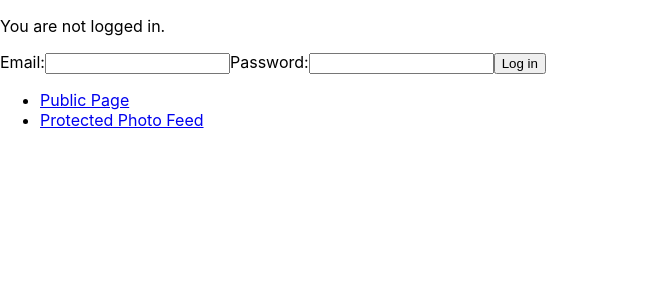
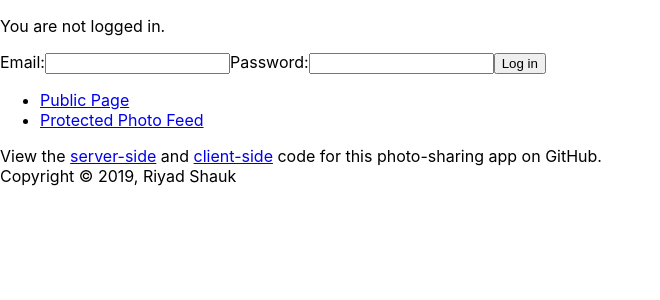
Before and after one commit to riyadshauk/family-photos-client, a React (Create React App) app: page / in a window 1280 px wide. Shown: the top 300 px of the page, without its empty margins (0-660 px from the left). Built offline with nearby package versions, Linux system fonts and the light colour scheme.

Commit message:
add footer

```diff
--- a/src/App.js
+++ b/src/App.js
@@ -1,5 +1,5 @@
 // @flow
-import React from 'react';
+import React, { Fragment } from 'react';
 import {
   BrowserRouter as Router,
   Route,
@@ -21,6 +21,7 @@
 
 const App = () => {
   return (
+    <Fragment>
       <Router>
         <div>
           <AuthButton />
@@ -37,6 +38,15 @@
           <PrivateRoute path="/photofeed" component={PhotoFeed} />
         </div>
       </Router>
+      <footer>
+        <div>
+          View the <a href="https://github.com/riyadshauk/family-photos-server">server-side</a> and <a href="https://github.com/riyadshauk/family-photos-client">client-side</a> code for this photo-sharing app on GitHub.
+        </div>
+        <div>
+          Copyright © 2019, Riyad Shauk
+        </div>
+      </footer>
+    </Fragment>
   );
 };
 
```
Lines whose indentation alone changed are shown as unchanged.
